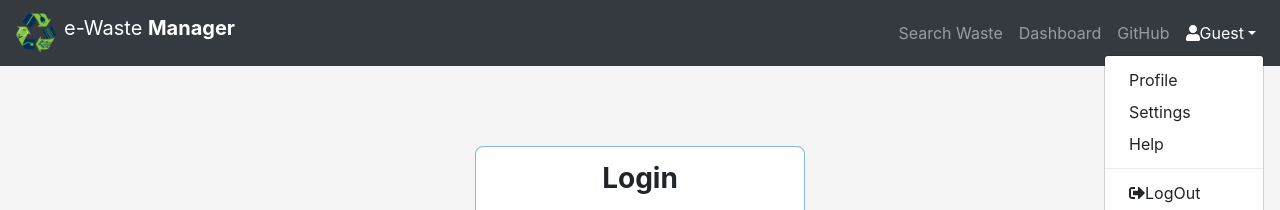
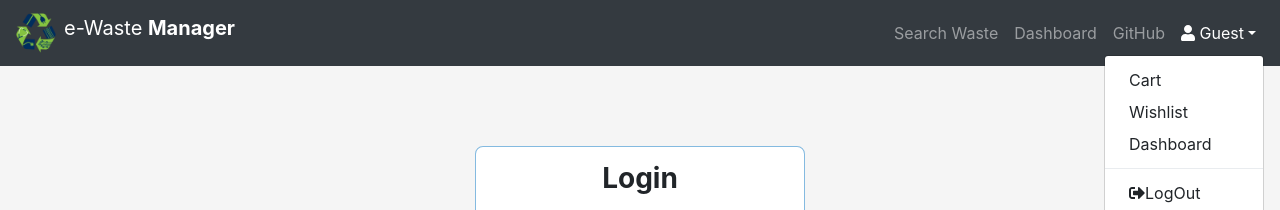
Before and after one commit to amal-chandran/e-Waste, a React (Create React App) app: page / in a window 1280 px wide. Both pictures are taken after a click on the link "Guest". Shown: the top 210 px of the page. Built offline with nearby package versions, Linux system fonts and the light colour scheme; no server answers.

Commit message:
navbar fix

```diff
--- a/src/components/NavBar.js
+++ b/src/components/NavBar.js
@@ -88,17 +88,40 @@ class NavBar extends Component {
                       </RouterNavLink>
                     </li>
                     <NavItem>
-                      <NavLink href="#">GitHub</NavLink>
+                      <NavLink href="https://github.com/adevofficial/e-Waste">
+                        GitHub
+                      </NavLink>
                     </NavItem>
                     <UncontrolledDropdown nav inNavbar>
                       <DropdownToggle nav caret>
-                        <FontAwesomeIcon icon="user" className="" />
+                        <FontAwesomeIcon icon="user" className="" />{" "}
                         {data ? (data.me ? data.me.name : "Guest") : "Guest"}
                       </DropdownToggle>
                       <DropdownMenu right className="dropdown-usermenu">
-                        <DropdownItem>Profile</DropdownItem>
-                        <DropdownItem>Settings</DropdownItem>
-                        <DropdownItem>Help</DropdownItem>
+                        <a
+                          role="menuitem"
+                          class="dropdown-item"
+                          href="/dashboard/cart"
+                          data-ga-click="Header, go to profile, text:your profile"
+                        >
+                          Cart
+                        </a>{" "}
+                        <a
+                          role="menuitem"
+                          class="dropdown-item"
+                          href="/dashboard/wishlist"
+                          data-ga-click="Header, go to profile, text:your profile"
+                        >
+                          Wishlist
+                        </a>{" "}
+                        <a
+                          role="menuitem"
+                          class="dropdown-item"
+                          href="/dashboard/"
+                          data-ga-click="Header, go to profile, text:your profile"
+                        >
+                          Dashboard
+                        </a>{" "}
                         <DropdownItem divider />
                         <DropdownItem
                           onClick={() => {
```
